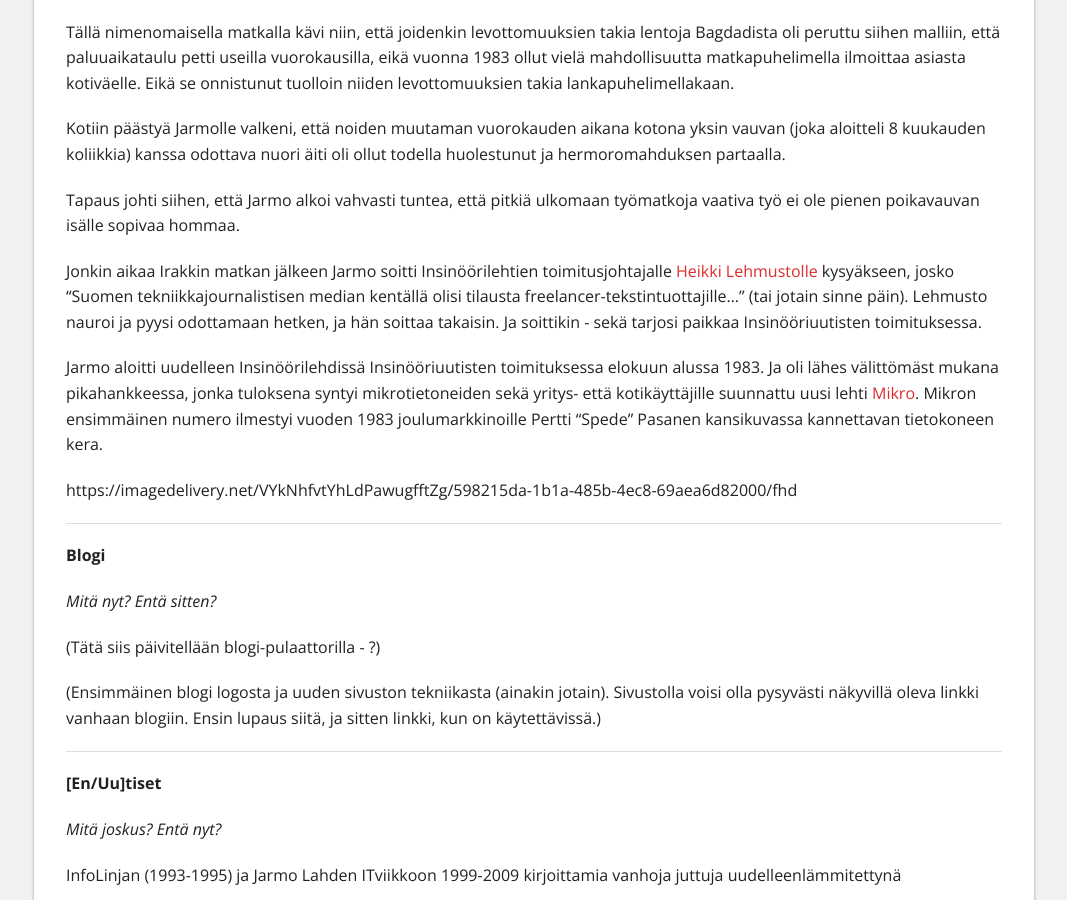
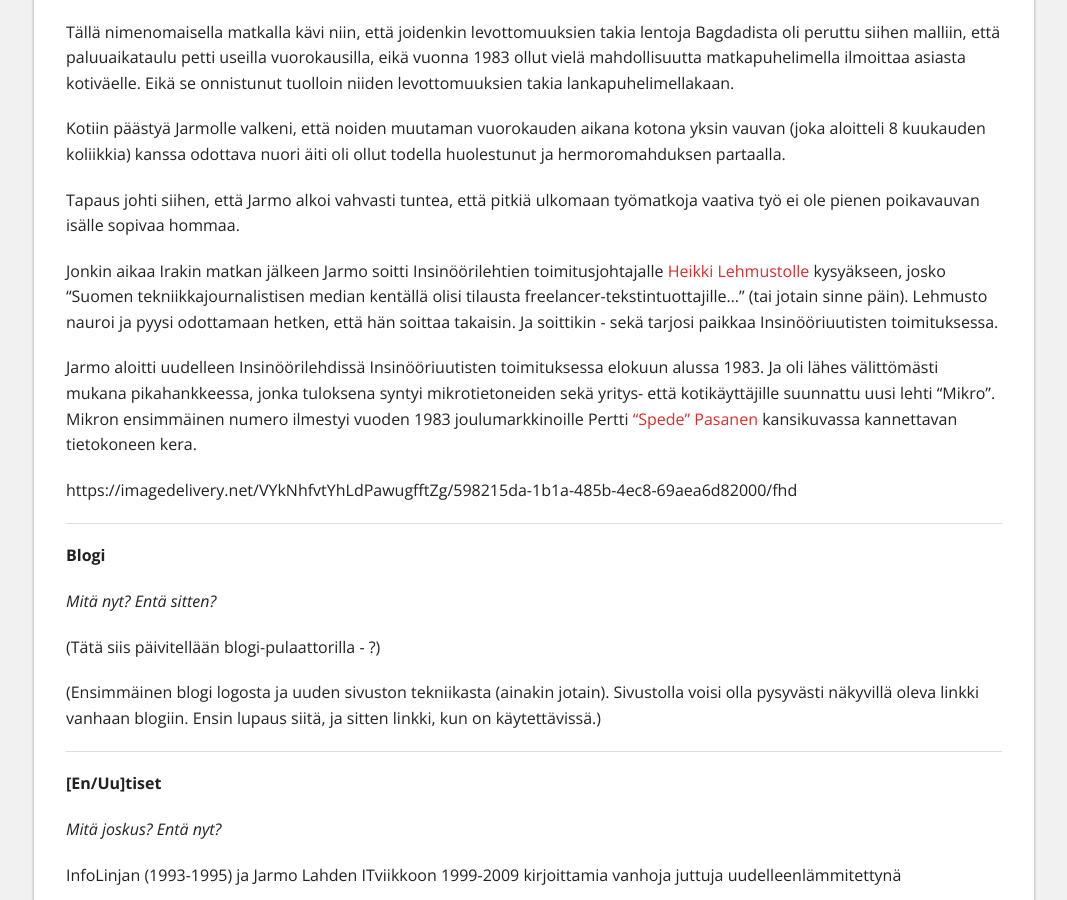
Before and after one commit to Pyppe/infocrea.fi, a Jekyll site: the page built from uutta-sisaltoa.md, in a window 1280 px wide and 900 px high, scrolled down 3917 px. Shown: the whole window, without its empty margins (106-1173 px from the left). Built offline with Jekyll 4.4.1, drawn with Linux system fonts in a browser that asks for light colours.

Commit message:
Uutta sisältöä v. 13

```diff
--- a/uutta-sisaltoa.md
+++ b/uutta-sisaltoa.md
@@ -108,9 +108,9 @@ Kotiin päästyä Jarmolle valkeni, että noiden muutaman vuorokauden aikana kot
 
 Tapaus johti siihen, että Jarmo alkoi vahvasti tuntea, että pitkiä ulkomaan työmatkoja vaativa työ ei ole pienen poikavauvan isälle sopivaa hommaa.
 
-Jonkin aikaa Irakkin matkan jälkeen Jarmo soitti Insinöörilehtien toimitusjohtajalle [Heikki Lehmustolle](https://www.linkedin.com/in/heikki-lehmusto-61ba221/) kysyäkseen, josko "Suomen tekniikkajournalistisen median kentällä olisi tilausta freelancer-tekstintuottajille..." (tai jotain sinne päin). Lehmusto nauroi ja pyysi odottamaan hetken, ja hän soittaa takaisin. Ja soittikin - sekä tarjosi paikkaa Insinööriuutisten toimituksessa.
+Jonkin aikaa Irakin matkan jälkeen Jarmo soitti Insinöörilehtien toimitusjohtajalle [Heikki Lehmustolle](https://www.linkedin.com/in/heikki-lehmusto-61ba221/) kysyäkseen, josko "Suomen tekniikkajournalistisen median kentällä olisi tilausta freelancer-tekstintuottajille..." (tai jotain sinne päin). Lehmusto nauroi ja pyysi odottamaan hetken, että hän soittaa takaisin. Ja soittikin - sekä tarjosi paikkaa Insinööriuutisten toimituksessa.
 
-Jarmo aloitti uudelleen Insinöörilehdissä Insinööriuutisten toimituksessa elokuun alussa 1983. Ja oli lähes välittömäst mukana pikahankkeessa, jonka tuloksena syntyi mikrotietoneiden sekä yritys- että kotikäyttäjille suunnattu uusi lehti [Mikro](). Mikron ensimmäinen numero ilmestyi vuoden 1983 joulumarkkinoille Pertti "Spede" Pasanen kansikuvassa kannettavan tietokoneen kera.
+Jarmo aloitti uudelleen Insinöörilehdissä Insinööriuutisten toimituksessa elokuun alussa 1983. Ja oli lähes välittömästi mukana pikahankkeessa, jonka tuloksena syntyi mikrotietoneiden sekä yritys- että kotikäyttäjille suunnattu uusi lehti "Mikro". Mikron ensimmäinen numero ilmestyi vuoden 1983 joulumarkkinoille Pertti ["Spede" Pasanen](https://fi.wikipedia.org/wiki/Spede_Pasanen) kansikuvassa kannettavan tietokoneen kera.
 
 https://imagedelivery.net/VYkNhfvtYhLdPawugfftZg/598215da-1b1a-485b-4ec8-69aea6d82000/fhd
 
```
